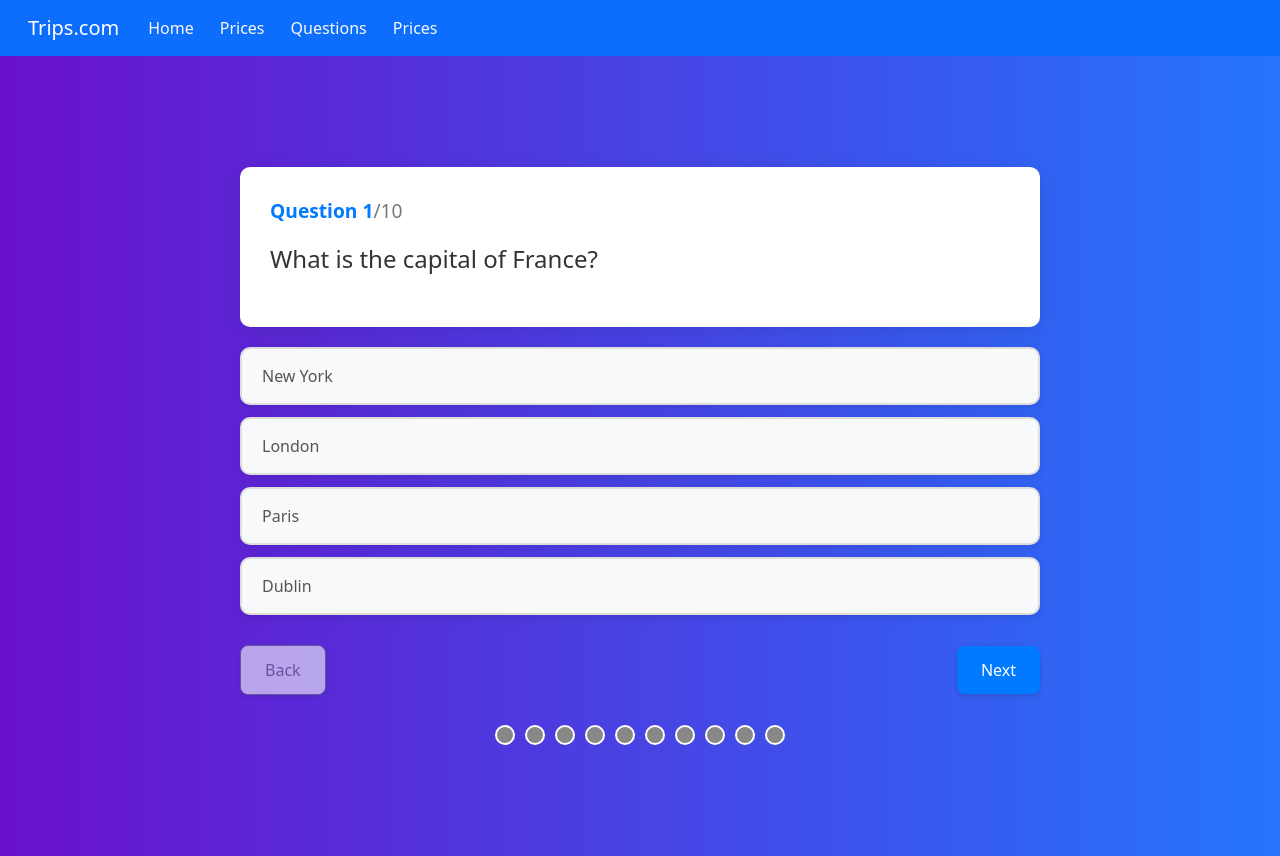
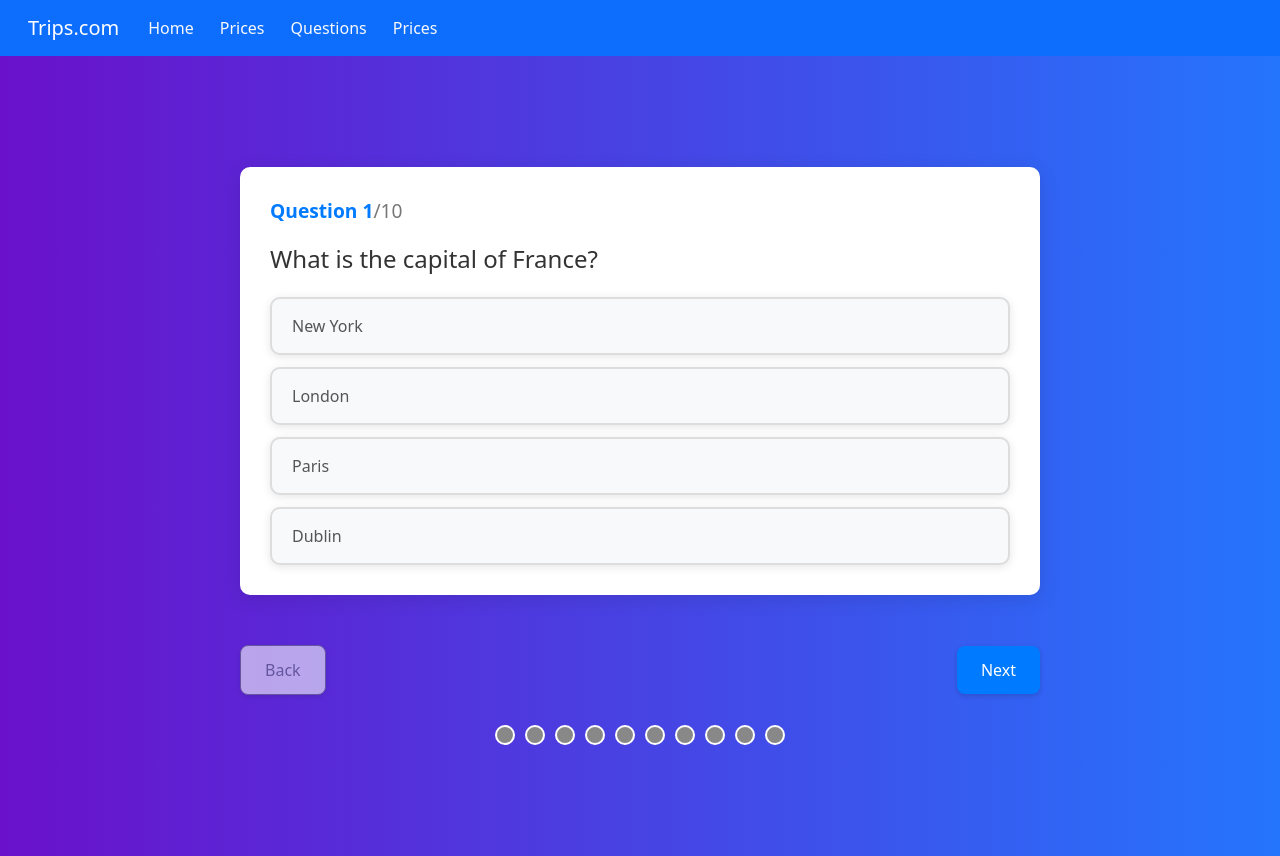
Before and after one commit to SanskarSontakke/test-react, a React (Create React App) app: page /questions in a window 1280 px wide. Built offline with nearby package versions, Linux system fonts and the light colour scheme.

Commit message:
new file:   src/components/questions/Question.js 	new file:   src/components/questions/ScoreCard.js 	modified:   src/components/questions/questions.css 	modified:   src/components/questions/questions.js 	modified:   src/components/questions/questionsData.js

```diff
--- /dev/null
+++ b/src/components/questions/Question.js
@@ -0,0 +1,37 @@
+import React from 'react';
+
+function Question({ question, currentQuestion, totalQuestions, handleAnswerOptionClick, selectedAnswer, isCurrentQuestionAnswered, showCurrentFeedback, isCurrentAnswerCorrect }) {
+  return (
+    <div className="question-section">
+      <div className="question-count">
+        <span>Question {currentQuestion + 1}</span>/{totalQuestions}
+      </div>
+      <div className="question-text">{question.questionText}</div>
+      <div className="answer-section">
+        {question.answerOptions.map((answerOption, index) => {
+          const isCorrectAnswer = answerOption.isCorrect;
+          const shouldShowCorrectAnswer = showCurrentFeedback && !isCurrentAnswerCorrect && isCorrectAnswer;
+
+          return (
+            <button
+              key={index}
+              className={`answer-button
+                ${selectedAnswer === answerOption.answerText ? 'selected' : ''}
+                ${showCurrentFeedback && selectedAnswer === answerOption.answerText
+                  ? (answerOption.isCorrect ? 'correct-answer' : 'incorrect-answer')
+                  : ''}
+                ${shouldShowCorrectAnswer ? 'correct-answer' : ''}
+              `}
+              onClick={() => handleAnswerOptionClick(answerOption.isCorrect, answerOption.answerText)}
+              disabled={isCurrentQuestionAnswered}
+            >
+              {answerOption.answerText}
+            </button>
+          );
+        })}
+      </div>
+    </div>
+  );
+}
+
+export default Question;
--- /dev/null
+++ b/src/components/questions/ScoreCard.js
@@ -0,0 +1,16 @@
+import React from 'react';
+
+function ScoreCard({ score, questions, correctAnswers, wrongAnswers, unattemptedQuestions, resetQuiz }) {
+  return (
+    <div className="score-section">
+      <h2>Quiz Completed!</h2>
+      <p>You scored {score} out of {questions.length}</p>
+      <p>Correct Answers: {correctAnswers}</p>
+      <p>Wrong Answers: {wrongAnswers}</p>
+      <p>Unattempted Questions: {unattemptedQuestions}</p>
+      <button className="reset-button" onClick={resetQuiz}>Restart Quiz</button>
+    </div>
+  );
+}
+
+export default ScoreCard;
--- a/src/components/questions/questions.js
+++ b/src/components/questions/questions.js
@@ -1,7 +1,8 @@
 import React, { useState, useEffect } from 'react';
 import { QuestionLoader } from './questionsLoader';
-import './questions.css';
-import { quizQuestions } from './questionsData'; // Import the questions
+import Question from './Question';
+import ScoreCard from './ScoreCard';
+import { quizQuestions } from './questionsData';
 
 function Questions() {
   const [questions, setQuestions] = useState([]);
@@ -9,34 +10,31 @@ function Questions() {
   const [score, setScore] = useState(0);
   const [showScore, setShowScore] = useState(false);
   const [loading, setLoading] = useState(true);
-  const [selectedAnswers, setSelectedAnswers] = useState({}); // Track selected answers for each question
-  const [showSubmit, setShowSubmit] = useState(false); // State to show submit screen
-  const [answerCorrectness, setAnswerCorrectness] = useState(Array(quizQuestions.length).fill(null)); // null: unanswered, true: correct, false: incorrect
-  const [questionFeedback, setQuestionFeedback] = useState(Array(quizQuestions.length).fill(false)); // Track feedback visibility for each question
-  const [questionLocked, setQuestionLocked] = useState(Array(quizQuestions.length).fill(false)); // Track if each question is locked
+  const [selectedAnswers, setSelectedAnswers] = useState({});
+  const [showSubmit, setShowSubmit] = useState(false);
+  const [answerCorrectness, setAnswerCorrectness] = useState(Array(quizQuestions.length).fill(null));
+  const [questionFeedback, setQuestionFeedback] = useState(Array(quizQuestions.length).fill(false));
+  const [questionLocked, setQuestionLocked] = useState(Array(quizQuestions.length).fill(false));
 
   useEffect(() => {
-    // Simulate loading questions from an API
     setTimeout(() => {
-      setQuestions(quizQuestions); // Use imported questions
+      setQuestions(quizQuestions);
       setLoading(false);
     }, 2000);
   }, []);
 
   const handleAnswerOptionClick = (isCorrect, answerText) => {
-    // If the question is already locked, don't allow changing the answer
     if (questionLocked[currentQuestion]) {
       return;
     }
 
-    // Lock the current question
     const updatedQuestionLocked = [...questionLocked];
     updatedQuestionLocked[currentQuestion] = true;
     setQuestionLocked(updatedQuestionLocked);
 
     setSelectedAnswers(prevAnswers => ({
       ...prevAnswers,
-      [currentQuestion]: answerText, // Store the selected answer for the current question
+      [currentQuestion]: answerText,
     }));
 
     const updatedAnswerCorrectness = [...answerCorrectness];
@@ -47,7 +45,6 @@ function Questions() {
       setScore(score + 1);
     }
 
-    // Show feedback after 0.5 seconds and store it for this question
     setTimeout(() => {
       const updatedQuestionFeedback = [...questionFeedback];
       updatedQuestionFeedback[currentQuestion] = true;
@@ -56,14 +53,12 @@ function Questions() {
   };
 
   const handleNextQuestion = () => {
-    // Ensure there are questions to proceed to
     if (!questions || questions.length === 0) {
       return;
     }
     const nextQuestion = currentQuestion + 1;
     if (nextQuestion < questions.length) {
       setCurrentQuestion(nextQuestion);
-      // Unlock the next question and reset feedback when moving to the next question
       const updatedQuestionLocked = [...questionLocked];
       updatedQuestionLocked[nextQuestion] = false;
       setQuestionLocked(updatedQuestionLocked);
@@ -72,7 +67,7 @@ function Questions() {
       updatedQuestionFeedback[nextQuestion] = false;
       setQuestionFeedback(updatedQuestionFeedback);
     } else {
-      setShowSubmit(true); // Show submit screen when all questions are answered
+      setShowSubmit(true);
     }
   };
 
@@ -95,11 +90,11 @@ function Questions() {
     setCurrentQuestion(0);
     setScore(0);
     setShowScore(false);
-    setSelectedAnswers({}); // Clear all selected answers
-    setShowSubmit(false); // Hide submit screen on reset
-    setAnswerCorrectness(Array(quizQuestions.length).fill(null)); // Reset answer correctness
-    setQuestionLocked(Array(quizQuestions.length).fill(false)); // Reset question locks
-    setQuestionFeedback(Array(quizQuestions.length).fill(false)); // Reset question feedback
+    setSelectedAnswers({});
+    setShowSubmit(false);
+    setAnswerCorrectness(Array(quizQuestions.length).fill(null));
+    setQuestionLocked(Array(quizQuestions.length).fill(false));
+    setQuestionFeedback(Array(quizQuestions.length).fill(false));
   };
 
   if (loading) {
@@ -110,7 +105,6 @@ function Questions() {
     );
   }
 
-  // Check if questions array is valid and not empty
   if (!questions || questions.length === 0) {
     return (
       <div className="questions-container">
@@ -119,12 +113,11 @@ function Questions() {
     );
   }
 
-  const selectedAnswer = selectedAnswers[currentQuestion]; // Get the selected answer for the current question
+  const selectedAnswer = selectedAnswers[currentQuestion];
   const isCurrentQuestionAnswered = questionLocked[currentQuestion];
   const isCurrentAnswerCorrect = answerCorrectness[currentQuestion];
   const showCurrentFeedback = questionFeedback[currentQuestion];
 
-  // Calculate the number of correct, wrong, and unattempted questions
   const correctAnswers = answerCorrectness.filter(result => result === true).length;
   const wrongAnswers = answerCorrectness.filter(result => result === false).length;
   const unattemptedQuestions = answerCorrectness.filter(result => result === null).length;
@@ -139,46 +132,26 @@ function Questions() {
           <button className="back-button" onClick={() => setShowSubmit(false)}>Back to Quiz</button>
         </div>
       ) : showScore ? (
-        <div className="score-section">
-          <h2>Quiz Completed!</h2>
-          <p>You scored {score} out of {questions.length}</p>
-          <p>Correct Answers: {correctAnswers}</p>
-          <p>Wrong Answers: {wrongAnswers}</p>
-          <p>Unattempted Questions: {unattemptedQuestions}</p>
-          <button className="reset-button" onClick={resetQuiz}>Restart Quiz</button>
-        </div>
+        <ScoreCard
+          score={score}
+          questions={questions}
+          correctAnswers={correctAnswers}
+          wrongAnswers={wrongAnswers}
+          unattemptedQuestions={unattemptedQuestions}
+          resetQuiz={resetQuiz}
+        />
       ) : (
         <>
-          <div className="question-section">
-            <div className="question-count">
-              <span>Question {currentQuestion + 1}</span>/{questions.length}
-            </div>
-            <div className="question-text">{questions[currentQuestion].questionText}</div>
-          </div>
-          <div className="answer-section">
-            {questions[currentQuestion].answerOptions.map((answerOption, index) => {
-              // Determine if this option should be highlighted as the correct answer
-              const isCorrectAnswer = answerOption.isCorrect;
-              const shouldShowCorrectAnswer = showCurrentFeedback && !isCurrentAnswerCorrect && isCorrectAnswer;
-
-              return (
-                <button
-                  key={index}
-                  className={`answer-button
-                    ${selectedAnswer === answerOption.answerText ? 'selected' : ''}
-                    ${showCurrentFeedback && selectedAnswer === answerOption.answerText
-                      ? (answerOption.isCorrect ? 'correct-answer' : 'incorrect-answer')
-                      : ''}
-                    ${shouldShowCorrectAnswer ? 'correct-answer' : ''}
-                  `}
-                  onClick={() => handleAnswerOptionClick(answerOption.isCorrect, answerOption.answerText)}
-                  disabled={isCurrentQuestionAnswered} // Ensure this is correctly set
-                >
-                  {answerOption.answerText}
-                </button>
-              );
-            })}
-          </div>
+          <Question
+            question={questions[currentQuestion]}
+            currentQuestion={currentQuestion}
+            totalQuestions={questions.length}
+            handleAnswerOptionClick={handleAnswerOptionClick}
+            selectedAnswer={selectedAnswer}
+            isCurrentQuestionAnswered={isCurrentQuestionAnswered}
+            showCurrentFeedback={showCurrentFeedback}
+            isCurrentAnswerCorrect={isCurrentAnswerCorrect}
+          />
           <div className="navigation">
             <button className="back-button" onClick={handleBackQuestion} disabled={currentQuestion === 0}>
               Back
@@ -198,8 +171,8 @@ function Questions() {
                     ? 'correct'
                     : 'incorrect'
                 }`}
-                onClick={() => setCurrentQuestion(index)} // Allow clicking on progress circles to navigate
-                style={{ cursor: 'pointer' }} // Add pointer cursor to indicate clickability
+                onClick={() => setCurrentQuestion(index)}
+                style={{ cursor: 'pointer' }}
               ></span>
             ))}
           </div>
--- a/src/components/questions/questionsData.js
+++ b/src/components/questions/questionsData.js
@@ -53,7 +53,6 @@ export const quizQuestions = [
       { answerText: 'Pacific Ocean', isCorrect: true },
     ],
   },
-  // New questions added below
   {
     questionText: 'What is the smallest prime number?',
     answerOptions: [
```
Also changed, not shown: src/components/questions/questions.css (+32 -41 lines).
